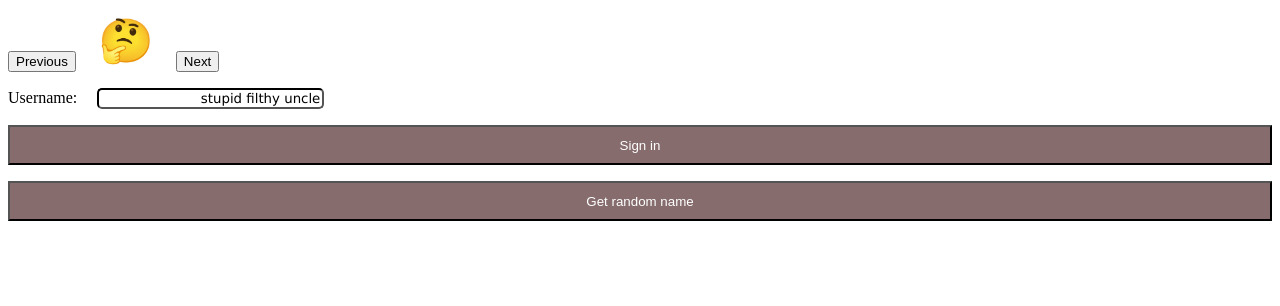
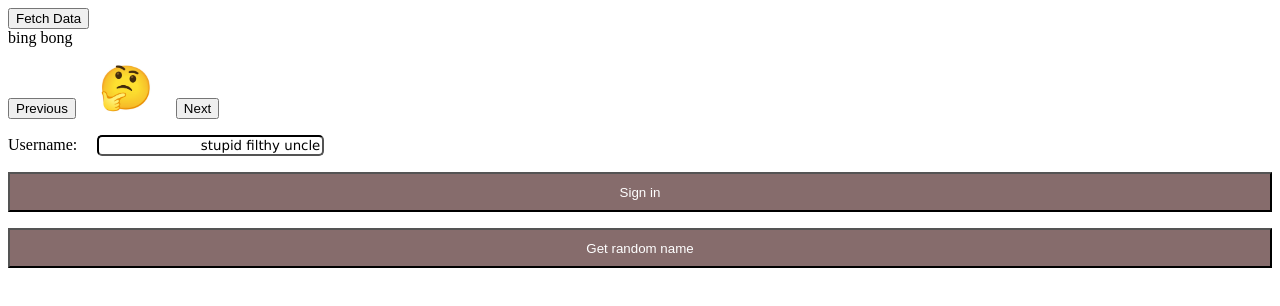
Before and after one commit to Apheli10s/Chat-app, a React (Create React App) app: page / in a window 1280 px wide. Shown: the top 306 px of the page. Built offline with nearby package versions, Linux system fonts and the light colour scheme.

Commit message:
21/03/2023

```diff
--- /dev/null
+++ b/public/assets/data.json
@@ -0,0 +1,3 @@
+{
+    "message": "bing bong"
+}
--- /dev/null
+++ b/src/components/MessageOfTheDay.jsx
@@ -0,0 +1,36 @@
+import {  useEffect, useState } from "react";
+
+export function MessageOfTheDay(){
+    const [data, setData] = useState(null);
+    const [shouldFetch, setShouldFetch ] = useState(true);
+
+    function handleFetch(){
+        setShouldFetch(true);
+    }
+
+    useEffect(() => {
+        if(shouldFetch === true){
+            fetch("/assets/data.json")
+                .then(response => {
+                    return response.json();
+                })
+                .then (json => {
+                    setData(json);
+                    setShouldFetch(false);
+                });
+        }
+    }, [shouldFetch]);
+
+    console.log(data);
+
+    if (data === null){
+        return <div>Loading message of they day ... </div>;
+    }
+
+    return (
+        <>
+            <button type="button" onClick={handleFetch}>Fetch Data</button>
+            <div>{data.message}</div>
+        </>
+    );
+}
--- a/src/pages/SignInPage.jsx
+++ b/src/pages/SignInPage.jsx
@@ -2,6 +2,7 @@ import { useContext } from "react";
 import { SignInForm } from "../components/SignInForm";
 import { AppContext } from "../contexts/AppContext";
 import { Navigate } from "react-router-dom";
+import { MessageOfTheDay } from "../components/MessageOfTheDay";
 
 export function SignInPage(){
     const context = useContext(AppContext);
@@ -17,6 +18,7 @@ export function SignInPage(){
 
     return (
         <div className ="sign-in-page">
+            <MessageOfTheDay />
             <div className="card">
                 <SignInForm onSubmit={handleSubmit} />
             </div>
```
